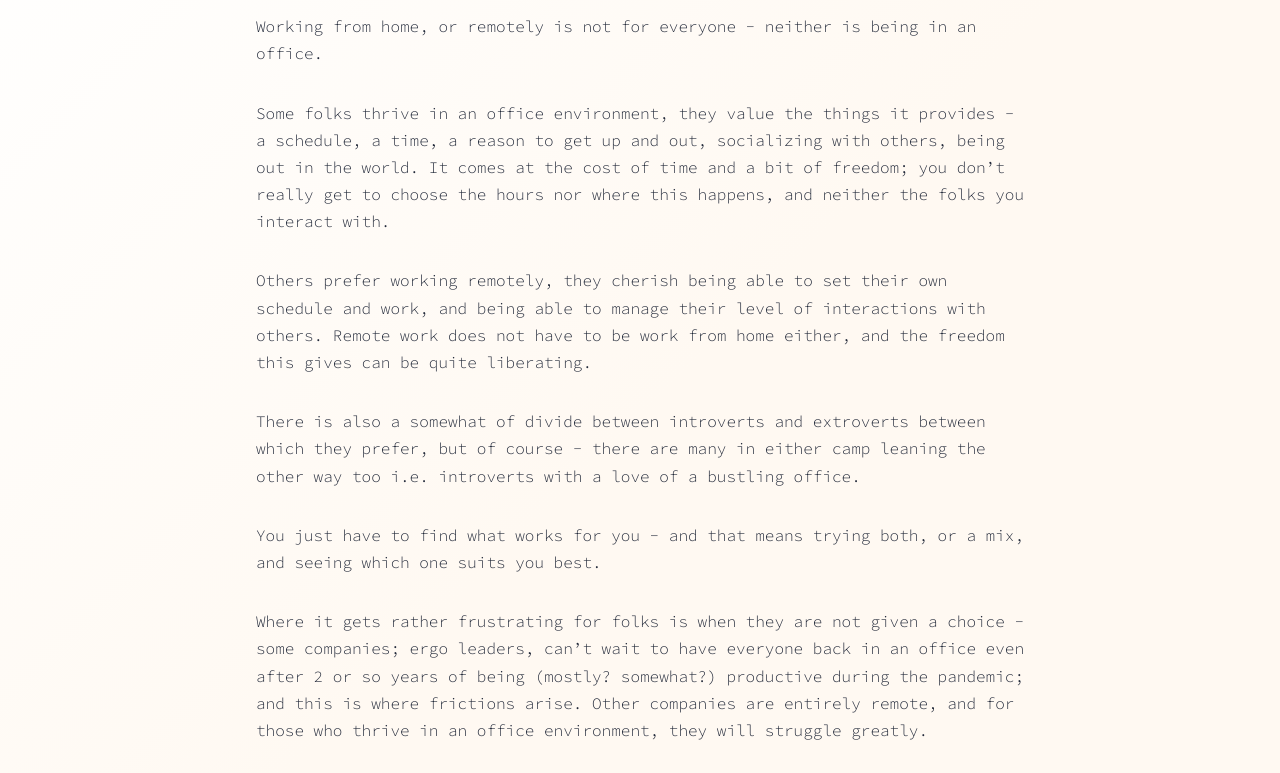
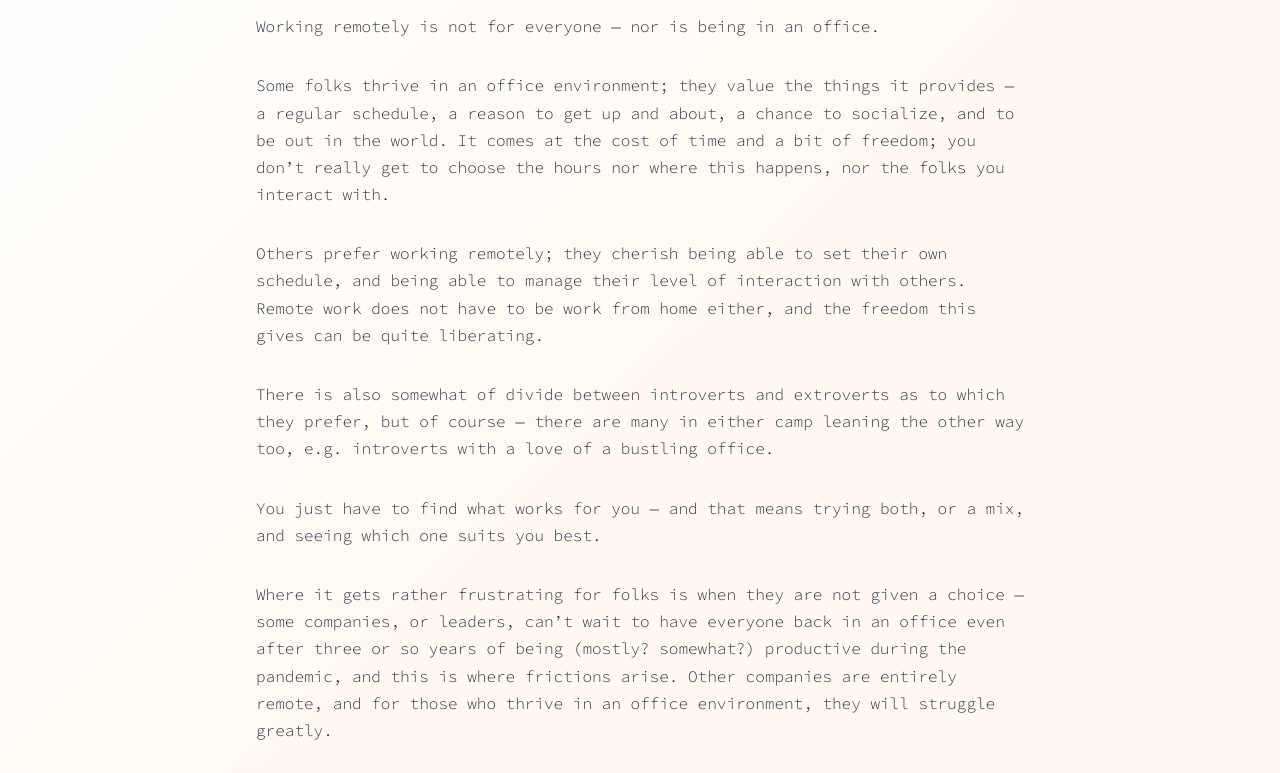
Before and after one commit to shaz-r/shaz.com.au, an Astro site: page /thoughts/remote-work in a window 1280 px wide. Shown: the part 179-952 px from the top of the page. Built offline with nearby package versions, Linux system fonts and the light colour scheme; Astro itself is replaced by a stand-in of ours.

Commit message:
Remote Work

```diff
--- a/src/content/thoughts/remote-work.md
+++ b/src/content/thoughts/remote-work.md
@@ -1,20 +1,20 @@
 ---
 title: 'Remote Work'
-description: "Working from home, or remotely is not for everyone - neither is being in an office"
+description: "Working remotely is not for everyone — nor is being in an office."
 publishDate: '30 April 2024'
-published: false
+published: true
 ---
 
-Working from home, or remotely is not for everyone - neither is being in an office.
+Working remotely is not for everyone — nor is being in an office.
 
-Some folks thrive in an office environment, they value the things it provides - a schedule, a time, a reason to get up and out, socializing with others, being out in the world. It comes at the cost of time and a bit of freedom; you don't really get to choose the hours nor where this happens, and neither the folks you interact with.
+Some folks thrive in an office environment; they value the things it provides — a regular schedule, a reason to get up and about, a chance to socialize, and to be out in the world. It comes at the cost of time and a bit of freedom; you don't really get to choose the hours nor where this happens, nor the folks you interact with.
 
-Others prefer working remotely, they cherish being able to set their own schedule and work, and being able to manage their level of interactions with others. Remote work does not have to be work from home either, and the freedom this gives can be quite liberating.
+Others prefer working remotely; they cherish being able to set their own schedule, and being able to manage their level of interaction with others. Remote work does not have to be work from home either, and the freedom this gives can be quite liberating.
 
-There is also a somewhat of divide between introverts and extroverts between which they prefer, but of course - there are many in either camp leaning the other way too i.e. introverts with a love of a bustling office.
+There is also somewhat of divide between introverts and extroverts as to which they prefer, but of course — there are many in either camp leaning the other way too, e.g. introverts with a love of a bustling office.
 
-You just have to find what works for you - and that means trying both, or a mix, and seeing which one suits you best.
+You just have to find what works for you — and that means trying both, or a mix, and seeing which one suits you best.
 
-Where it gets rather frustrating for folks is when they are not given a choice - some companies; ergo leaders, can't wait to have everyone back in an office even after 2 or so years of being (mostly? somewhat?) productive during the pandemic; and this is where frictions arise. Other companies are entirely remote, and for those who thrive in an office environment, they will struggle greatly.
+Where it gets rather frustrating for folks is when they are not given a choice — some companies, or leaders, can't wait to have everyone back in an office even after three or so years of being (mostly? somewhat?) productive during the pandemic, and this is where frictions arise. Other companies are entirely remote, and for those who thrive in an office environment, they will struggle greatly.
 
-I'd love to see more managers / leaders, and even employees recognize that individuals have preferences, and being accommodating of it to get the best out of their people, rather than imposing how they find they work best.
+I'd love to see more managers, leaders, and employees recognize that individuals have preferences, and accommodating them to get the best out of their teams rather than imposing their own preferences on others.
```
